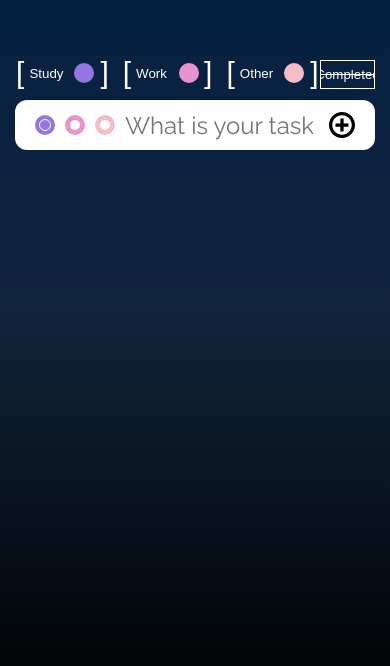
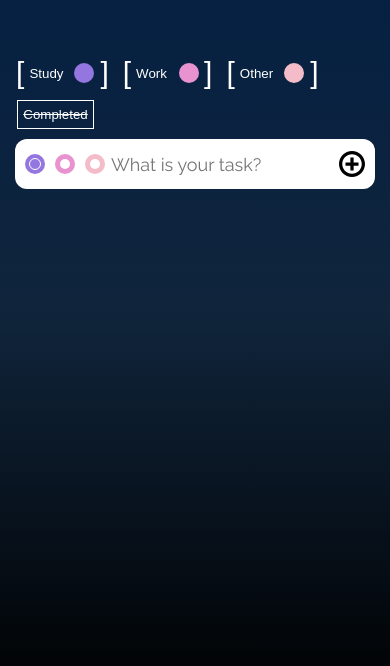
Before and after one commit to kazrias/just-do-it, a React (Vite) app: page / in a window 390 px wide. Shown: the part 124-790 px from the top of the page. Built offline with nearby package versions, Linux system fonts and the light colour scheme.

Commit message:
mobile adaptive added

```diff
--- a/src/component/CreateTask/CreateTask.scss
+++ b/src/component/CreateTask/CreateTask.scss
@@ -129,3 +129,28 @@
     color: white;
   }
 }
+
+@media (max-width:410px) {
+  .create-task {
+    padding-right: 10px;
+    &__text {
+      font-size: 18px;
+    }
+
+    &__buttons {
+      min-width: 96px;
+    }
+
+    &__study {
+      left: 10px;
+    }
+
+    &__work {
+      left: 40px;
+    }
+
+    &__other {
+      left: 70px;
+    }
+  }
+}
--- a/src/component/DeleteModal/DeleteModal.scss
+++ b/src/component/DeleteModal/DeleteModal.scss
@@ -5,7 +5,7 @@
   top: 0;
   right: 0;
   bottom: 0;
-  padding: 195px 15px 0 15px;
+  padding: 225px 15px 0 15px;
   display: flex;
   justify-content: center;
 
--- a/src/component/EditTask/EditTask.scss
+++ b/src/component/EditTask/EditTask.scss
@@ -6,6 +6,8 @@
   right: 0;
   bottom: 0;
   padding: 225px 15px 0 15px;
+  display: flex;
+  justify-content: center;
 }
 
 .edit-modal {
@@ -13,12 +15,8 @@
   width: 100%;
   padding: 30px 15px;
   background-color: #fff;
-  position: fixed;
   border-radius: 12px;
-  top: 200px;
-  left: 50%;
-  transform: translateX(-50%);
-
+  height: 150px;
   .create-task {
     margin-bottom: 10px;
     border: 1px solid black;
@@ -31,7 +29,8 @@
     justify-content: space-between;
     gap: 15px;
   }
-  &__done{
+
+  &__done {
     background-color: rgb(53, 186, 53);
     border: none;
     padding: 5px 10px;
@@ -39,17 +38,29 @@
     border-radius: 5px;
     cursor: pointer;
     margin-left: auto;
+    align-self: flex-start;
   }
-  &__cancel{
+
+  &__cancel {
     background-color: rgb(237, 69, 69);
     border: none;
     padding: 5px 10px;
     color: #fff;
     border-radius: 5px;
     cursor: pointer;
+    align-self: flex-start;
   }
-  &__warning{
+
+  &__warning {
     font-family: 'Inter', sans-serif;
     font-size: 20px;
   }
 }
+
+@media (max-width:550px){
+  .edit-task{
+    &__warning {
+      font-size: 14px;
+    }
+  }
+}
--- a/src/component/Filters/Filters.scss
+++ b/src/component/Filters/Filters.scss
@@ -59,16 +59,18 @@
     text-transform: capitalize;
     background-color: transparent;
     color: white;
-    margin-bottom: -3px;
+    margin-bottom: -5px;
     padding: 6px 5px;
     cursor: pointer;
     overflow: hidden;
     position: relative;
     width: 77px;
-    &_height-save{
+
+    &_height-save {
       opacity: 0;
     }
-    &-text{
+
+    &-text {
       position: absolute;
       display: flex;
       align-items: center;
@@ -79,13 +81,16 @@
       width: 100%;
       opacity: 0;
       transition: .5s ease-in-out;
-      &:first-of-type{
+
+      &:first-of-type {
         text-decoration: line-through;
       }
     }
-    &-text.active{
+
+    &-text.active {
       opacity: 1;
     }
+
     &::before,
     &::after {
       content: '';
@@ -121,3 +126,23 @@
     }
   }
 }
+
+@media (max-width:420px) {
+  .filters {
+    gap: 10px;
+    flex-wrap: wrap;
+
+    &__completed {
+      margin-bottom: 0;
+      margin-left: 2px;
+    }
+  }
+}
+
+@media(max-width:335px) {
+  .filters {
+    &__main {
+      gap: 5px;
+    }
+  }
+}
--- a/src/component/Task/Task.scss
+++ b/src/component/Task/Task.scss
@@ -11,6 +11,8 @@
 }
 
 .task {
+  background-color: white;
+
   background: linear-gradient(68.6deg, var(--myColor1) 1.8%, var(--myColor2) 100.5%);
   margin-bottom: 15px;
   padding-left: 20px;
@@ -108,3 +110,23 @@
     }
   }
 }
+
+@media(max-width:410px) {
+  .task {
+    padding-left: 10px;
+
+    &__text {
+      font-size: 18px;
+    }
+
+    &__functionality {
+      padding-right: 10px;
+    }
+  }
+}
+
+@-moz-document url-prefix() {
+  .task {
+    background-color: #fff;
+  }
+}
```
